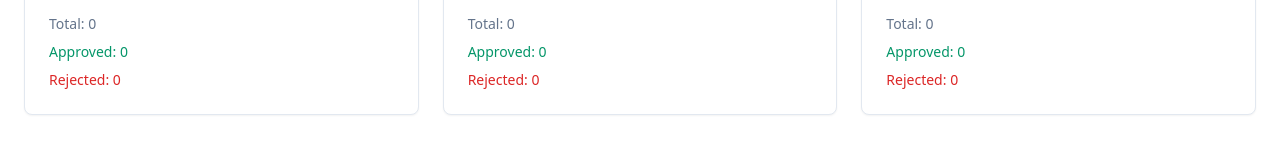
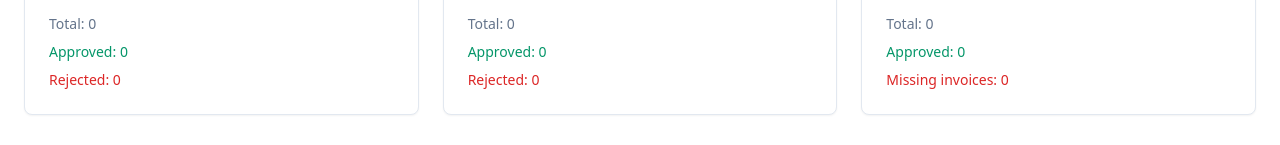
Before and after one commit to MegoSalbashian/submit-sparkle, a React (Vite) app: page / in a window 1280 px wide. Shown: the part 431-576 px from the top of the page. Built offline with nearby package versions, Linux system fonts and the light colour scheme; no server answers; the database is empty.

Commit message:
Update invoice performance label
Change the display name under the invoice performance tab from "Rejected" to "Missing invoices" to improve clarity.
[skip gpt_engineer]

```diff
--- a/src/components/dashboard/PerformanceCard.tsx
+++ b/src/components/dashboard/PerformanceCard.tsx
@@ -21,6 +21,10 @@ export const PerformanceCard = ({
   rejected,
   type
 }: PerformanceCardProps) => {
+  const getRejectedLabel = (type: string) => {
+    return type === 'invoices' ? 'Missing invoices' : 'Rejected';
+  };
+
   return (
     <Card className="dashboard-card">
       <h3 className="text-lg font-medium mb-4">{title}</h3>
@@ -38,7 +42,7 @@ export const PerformanceCard = ({
           Approved: {approved}
         </p>
         <p className="text-sm text-red-600">
-          Rejected: {rejected}
+          {getRejectedLabel(type)}: {rejected}
         </p>
       </div>
     </Card>
```
